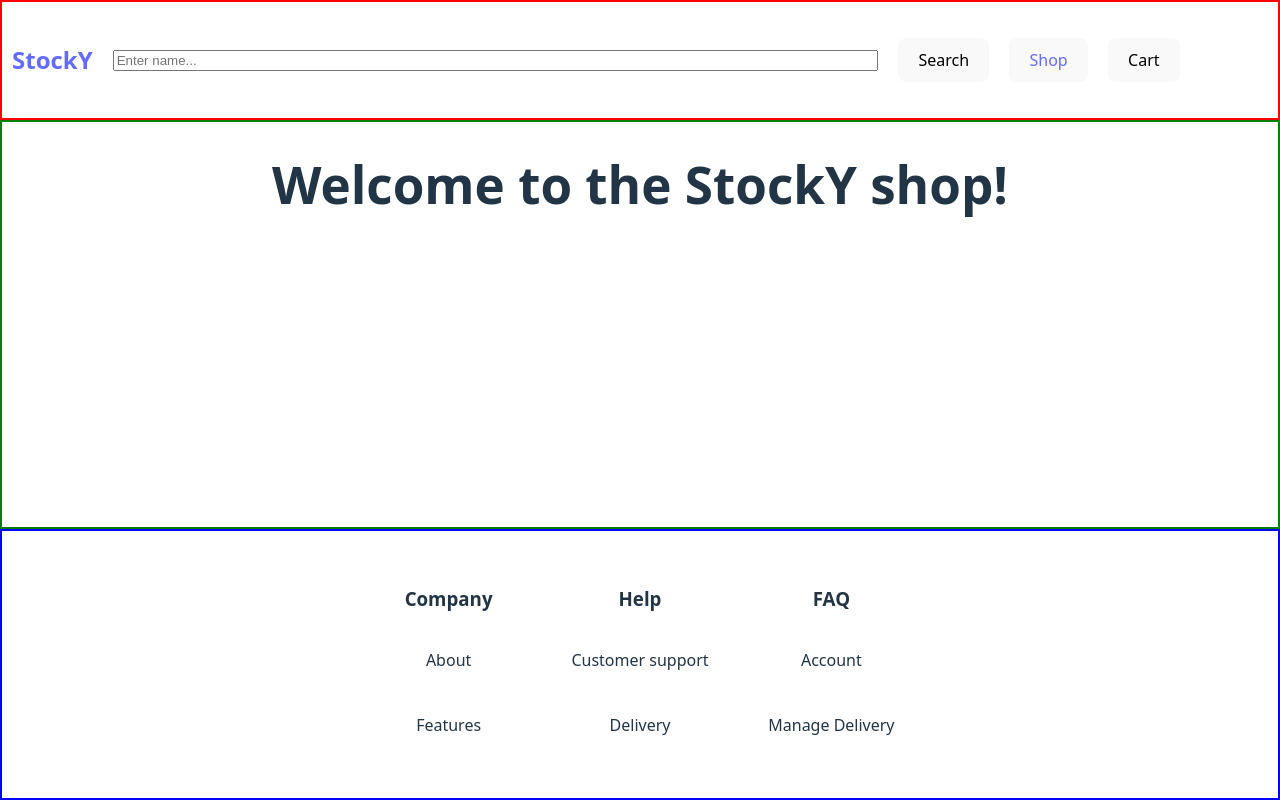
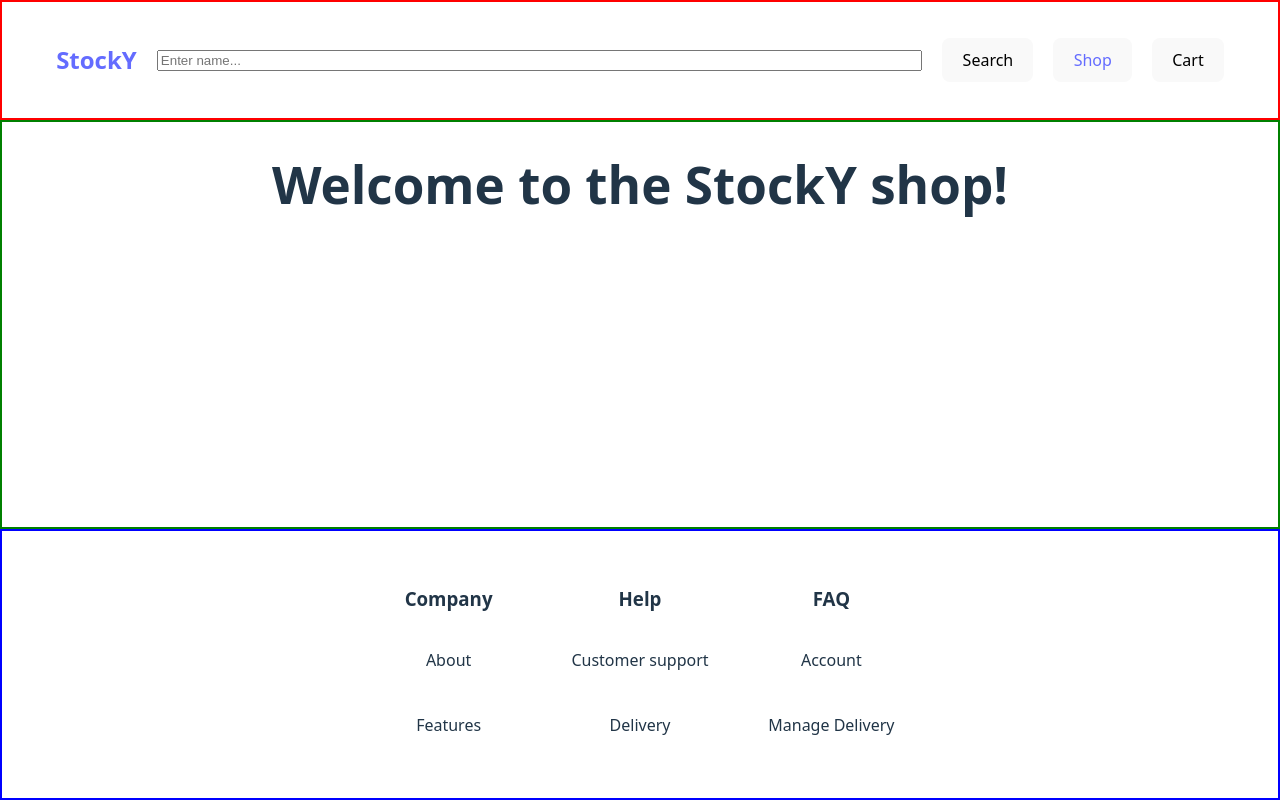
Before and after one commit to kamron-dev/shopping-cart, a React (Vite) app: page / in a window 1280 px wide. Built offline with nearby package versions, Linux system fonts and the light colour scheme.

Commit message:
commit before adding search option

```diff
--- a/src/App.css
+++ b/src/App.css
@@ -17,6 +17,8 @@ header {
   height: 100%;
   display: flex;
   align-items: center;
+  justify-content: center;
+
 }
 header > * {
   margin: 10px;
@@ -75,6 +77,10 @@ footer {
 
 }
 
+#footer-div-info>*, div #game-card>* {
+  cursor: pointer;
+}
+
 /* .logo {
   height: 6em;
   padding: 1.5em;
```
